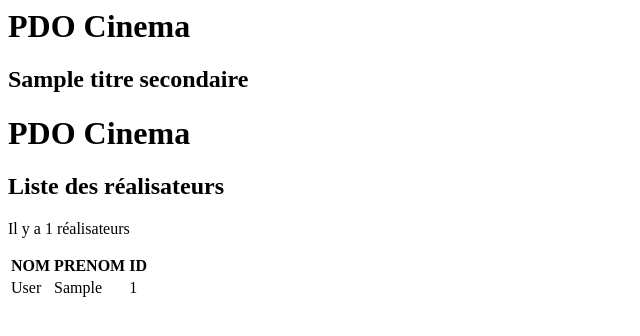
After one commit to AdamZeraoui/MySQL, a PHP site: template Cinema/view/director/listDirector.php in a window 1280 px wide. The commit adds this page. Shown: the top 336 px of the page, without its empty margins (0-640 px from the left). Run offline with PHP 8.4, Linux system fonts and the light colour scheme; the template is opened without the code that fills it: most values are stand-ins (such as "Sample title", 1, 10 or a date in 2020).

Commit message:
Update listDirector (not finished yet)

```diff
--- a/Cinema/index.php
+++ b/Cinema/index.php
@@ -8,11 +8,13 @@ spl_autoload_register(function($class_name){
 
 $ctrlCinema = new CinemaController();
 $id = (isset($_GET["id"])) ? $_GET["id"] : null;
+
 if(isset($_GET["action"])){
     switch ($_GET["action"]) {
         case "listFilms" : $ctrlCinema->listFilms(); break;
         case "listActor" : $ctrlCinema ->listActor(); break;
         case "detActor" :$ctrlCinema ->detActor($id);break;
+        case "listDirector" : $ctrlCinema ->listDirector();break;
 
 
 
--- /dev/null
+++ b/Cinema/view/director/listDirector.php
@@ -0,0 +1,30 @@
+<?php ob_start();?>
+
+<p class="uk-lable uk-label-warning"> Il y a <?= $requete->rowCount()?> réalisateurs </p>
+
+<table class="uk-table uk-table-striped">
+    <thead>
+        <tr>
+            <th>NOM</th>
+            <th>PRENOM</th>
+            <th>ID</th>
+        </tr>
+    </thead>
+    <tbody>
+        <?php
+            foreach($requete->fetchALL() as $director){?>
+                <tr>
+                    <td><?= $director["last_name"]?></td>
+                    <td><?= $director["first_name"]?></td>
+                    <td><?= $director["id_person"]?></td>
+                </tr>
+    <?php   } ?>
+    </tbody>
+</table>
+
+<?php
+
+$titre = "Liste des réalisateurs";
+$titre_secondaire = "Liste des réalisateurs";
+$contenu = ob_get_clean();
+require "view/template.php";
```
Also changed, not shown: Cinema/controller/CinemaController.php (+8 -0 lines).
